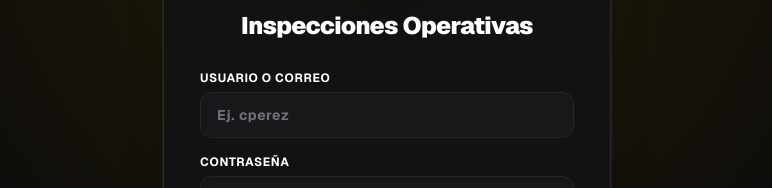
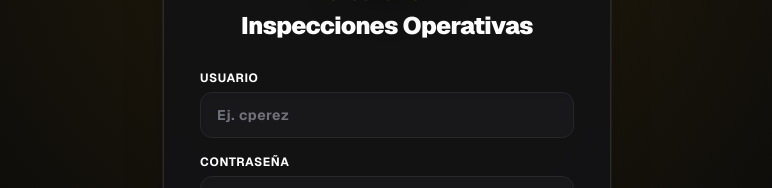
Before and after one commit to LuisAlejandroSM/Proyecto-Inspectores, a Next.js app: page /login in a window 1280 px wide. Shown: the part 319-507 px from the top of the page, without its empty margins (253-1025 px from the left). Built offline with nearby package versions, Linux system fonts and the light colour scheme; no server answers.

Commit message:
style(login): cambiar etiqueta a Usuario removiendo mencion a correo

```diff
--- a/modules/auth/components/FormularioLogin.jsx
+++ b/modules/auth/components/FormularioLogin.jsx
@@ -12,14 +12,14 @@ export default function FormularioLogin() {
   return (
     <form action={accion} className="space-y-4">
       <label className="block text-xs font-bold text-white uppercase tracking-wider">
-        Usuario o correo
+        Usuario
         <input
           name="identificador"
           type="text"
           required
           autoComplete="username"
           placeholder="Ej. cperez"
-          defaultValue={estado.identificador || estado.correo || ""}
+          defaultValue={estado.identificador || ""}
           className={CLASE_CAMPO}
         />
       </label>
```
